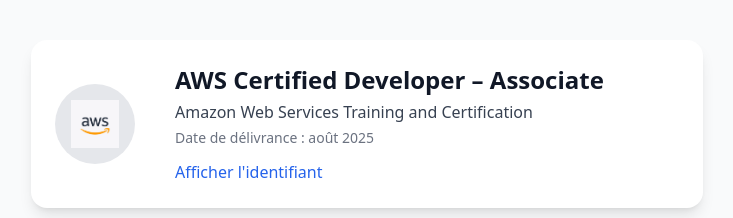
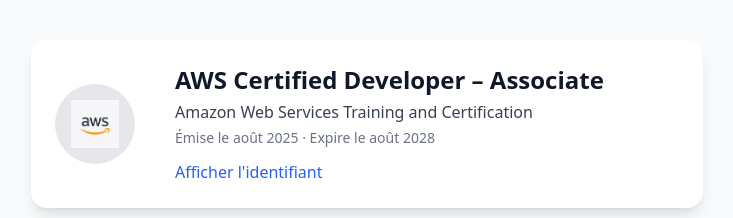
Before and after one commit to mouradmamassi/mourad-portfolio, a React (Vite) app: page / in a window 1280 px wide. Shown: the part 1600-1818 px from the top of the page, without its empty margins (273-1006 px from the left). Built offline with nearby package versions, Linux system fonts and the light colour scheme.

Commit message:
⚡ adding expire date

```diff
--- a/src/components/CertificationsSection.jsx
+++ b/src/components/CertificationsSection.jsx
@@ -8,8 +8,8 @@
     name: "AWS Certified Developer – Associate",
     issuer: "Amazon Web Services Training and Certification",
     date: {
-      fr: "Date de délivrance : août 2025",
-      en: "Issued: Aug. 2025"
+      fr: "Émise le août 2025 · Expire le août 2028",
+      en: "Issued: Aug. 2025 · Expires: Aug. 2028"
     },
     logo: "/images/aws_logo.webp", // You might need to add this image file to your project
     altText: "Logo Amazon Web Services",
```
